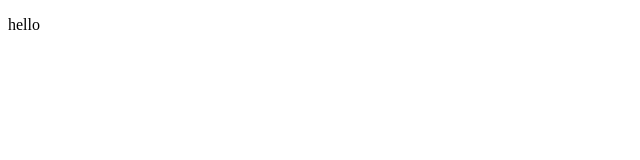
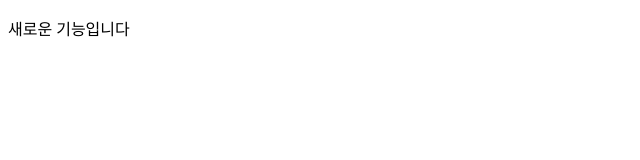
Before and after one commit to k1mhappy/GitinitTest, a plain HTML site: page index.html in a window 1280 px wide. Shown: the whole page, without its empty margins (0-640 px from the left). Drawn offline with Linux system fonts and the light colour scheme.

Commit message:
새로운 기능

```diff
--- a/index.html
+++ b/index.html
@@ -6,6 +6,6 @@
   <title>버그 수정 중 !!!!!!</title>
 </head>
 <body>
-  <p>hello</p>
+  <p>새로운 기능입니다</p>
 </body>
 </html>
```
